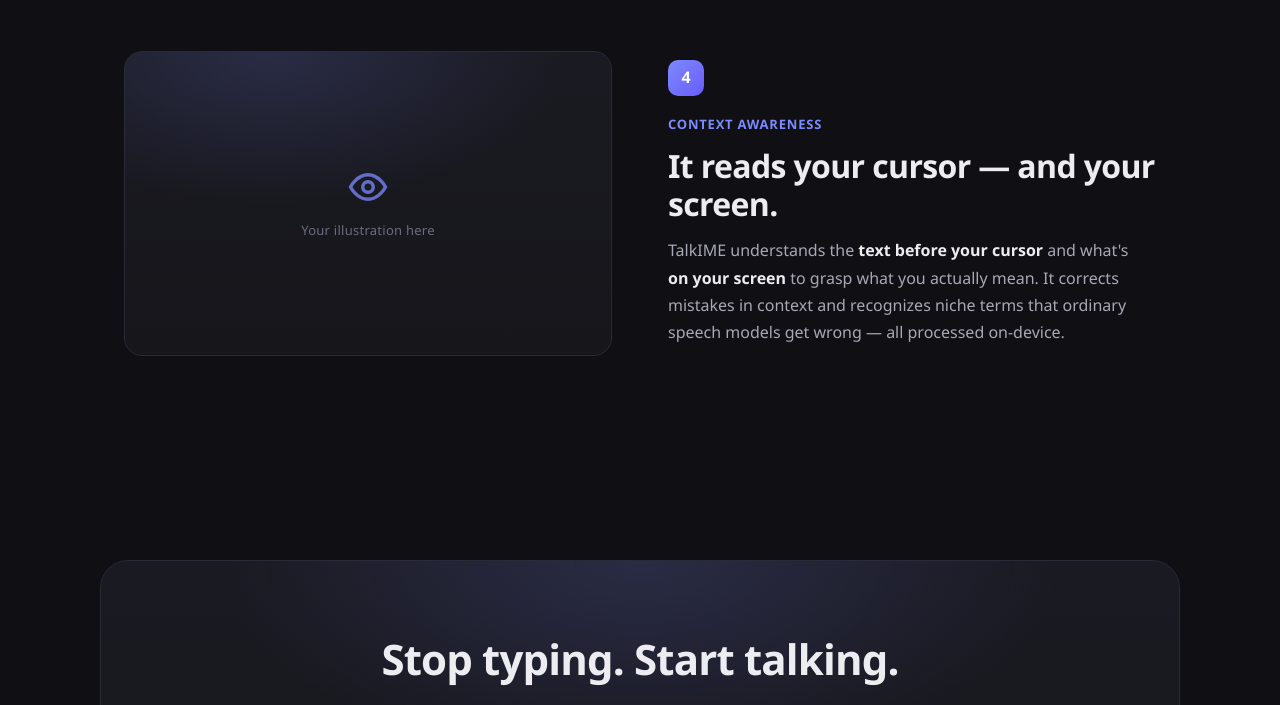
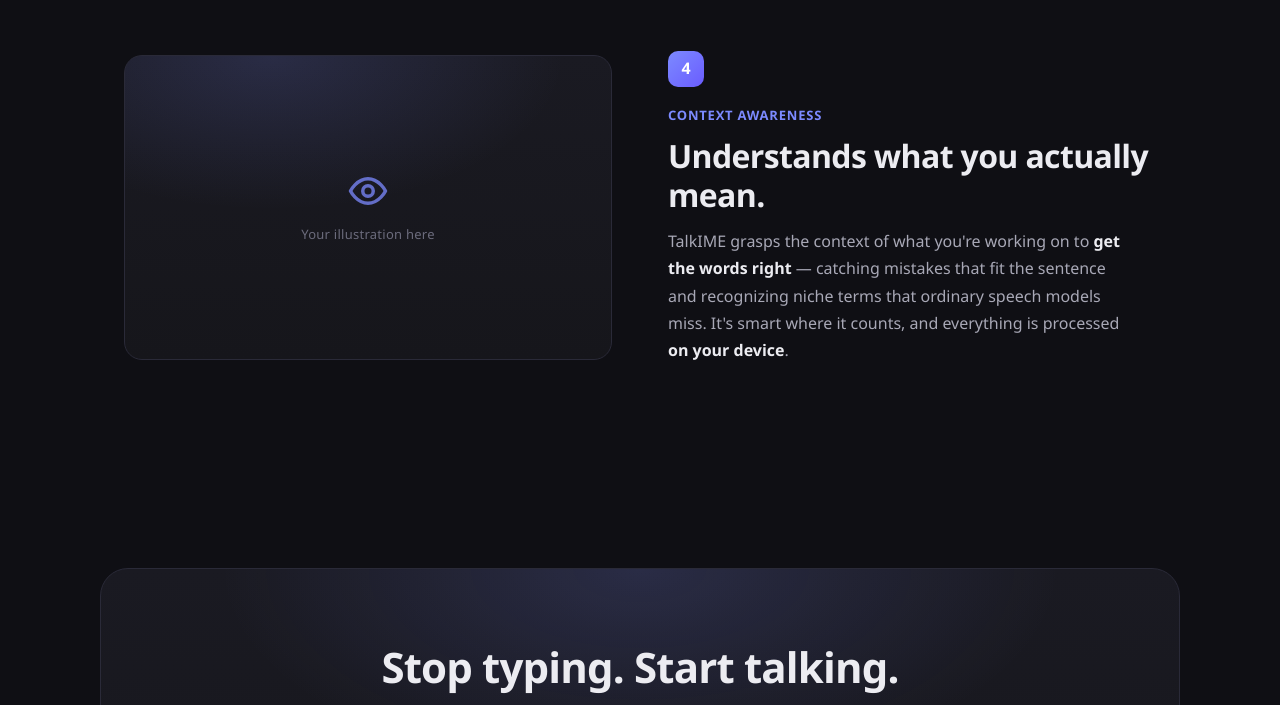
Before and after one commit to YanaYuan/TalkIME-releases, a plain HTML site: page index.html in a window 1280 px wide. Shown: the part 2300-3005 px from the top of the page. Drawn offline with Linux system fonts and the light colour scheme.

Commit message:
Reframe context feature to focus on impact, not privacy-sensitive wording

```diff
--- a/index.html
+++ b/index.html
@@ -350,8 +350,8 @@
       <div class="feat-text">
         <span class="feat-num">4</span>
         <div class="feat-eyebrow">Context awareness</div>
-        <h3>It reads your cursor — and your screen.</h3>
-        <p>TalkIME understands the <span class="em">text before your cursor</span> and what's <span class="em">on your screen</span> to grasp what you actually mean. It corrects mistakes in context and recognizes niche terms that ordinary speech models get wrong — all processed on-device.</p>
+        <h3>Understands what you actually mean.</h3>
+        <p>TalkIME grasps the context of what you're working on to <span class="em">get the words right</span> — catching mistakes that fit the sentence and recognizing niche terms that ordinary speech models miss. It's smart where it counts, and everything is processed <span class="em">on your device</span>.</p>
       </div>
       <figure class="feat-media">
         <!-- Replace this placeholder with your image, e.g. <img src="images/context.png" alt="Cursor and screen context awareness"> -->
```
